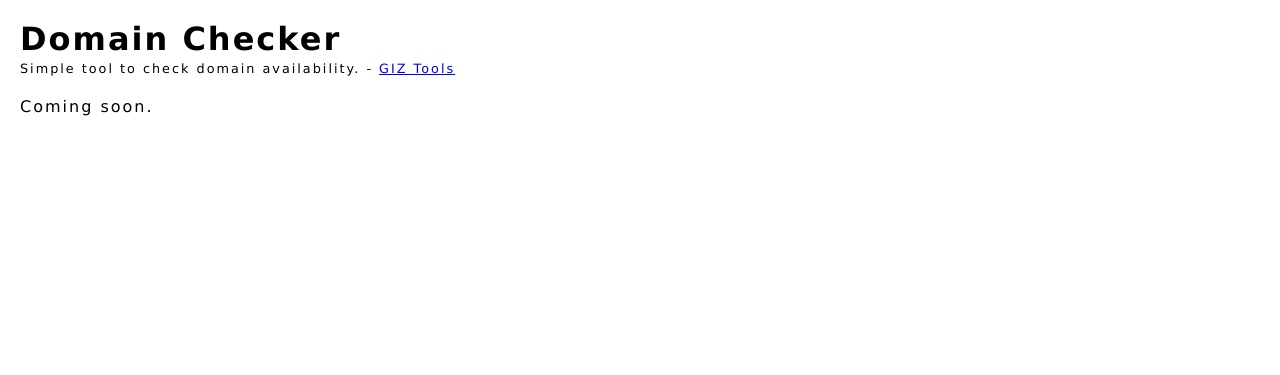
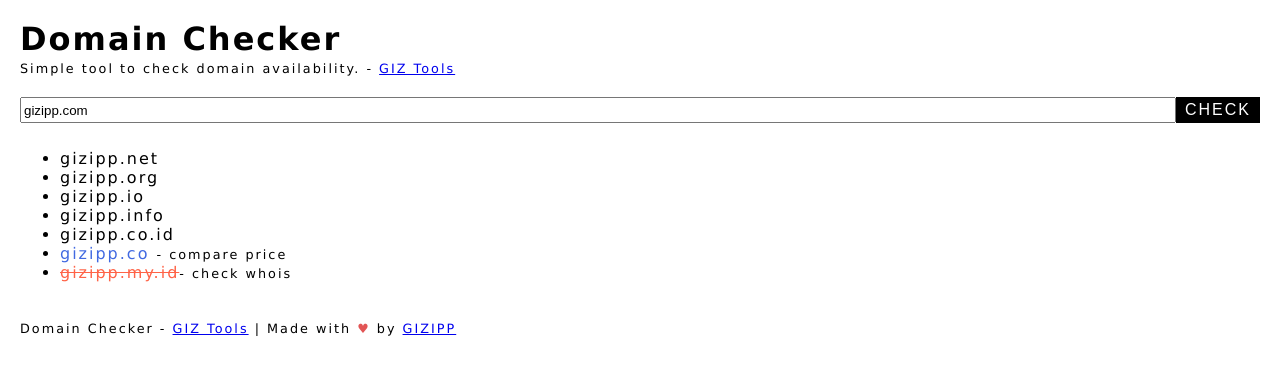
Before and after one commit to gizipp/tools.gizipp.com, a Jekyll site: the page built from domain-checker.html, in a window 1280 px wide. Shown: the top 375 px of the page. Built offline with Jekyll 4.4.1, drawn with Linux system fonts in a browser that asks for light colours.

Commit message:
test form domain checker

```diff
--- a/domain-checker.html
+++ b/domain-checker.html
@@ -7,4 +7,48 @@
   <small>Simple tool to check domain availability. - <a href="/">GIZ Tools</a></small>
 </header>
 
-<p>Coming soon.</p>
+<form class="" action="index.html" method="post">
+  <input type="text" name="domain" value="gizipp.com">
+  <button type="button" name="button">Check</button>
+</form>
+
+<div class="box-container">
+<ul>
+  <li>gizipp.net</li>
+  <li>gizipp.org</li>
+  <li>gizipp.io</li>
+  <li>gizipp.info</li>
+  <li>gizipp.co.id</li>
+  <li><span class="available">gizipp.co</span> <small>- compare price</small> </li>
+  <li><span class="unavailable">gizipp.my.id</span><small>- check whois</small> </li>
+</ul>
+</div>
+
+<footer>
+  <small>
+     Domain Checker - <a href="/">GIZ Tools</a> | Made with <span style="color: #e25555;">&hearts;</span> by <a href="https://gizipp.com">GIZIPP</a>
+  </small>
+</footer>
+
+<style media="screen">
+  form {
+    display: flex;
+  }
+
+  input {
+    flex: 1;
+  }
+
+  .box-container {
+    padding-top: 10px;
+  }
+
+  .unavailable {
+    text-decoration: line-through;
+    color: tomato;
+  }
+
+  .available {
+    color: royalblue;
+  }
+</style>
```
